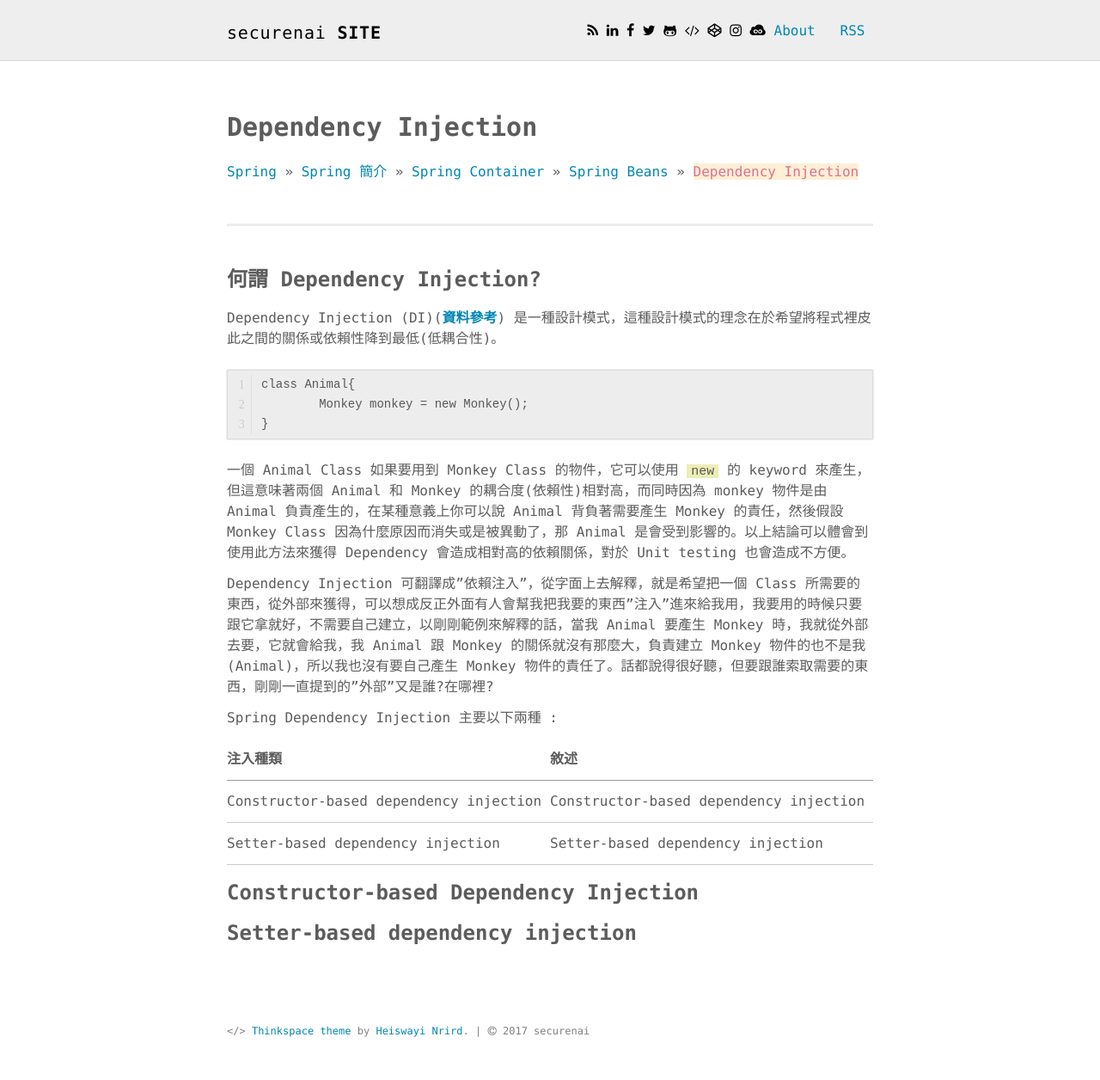
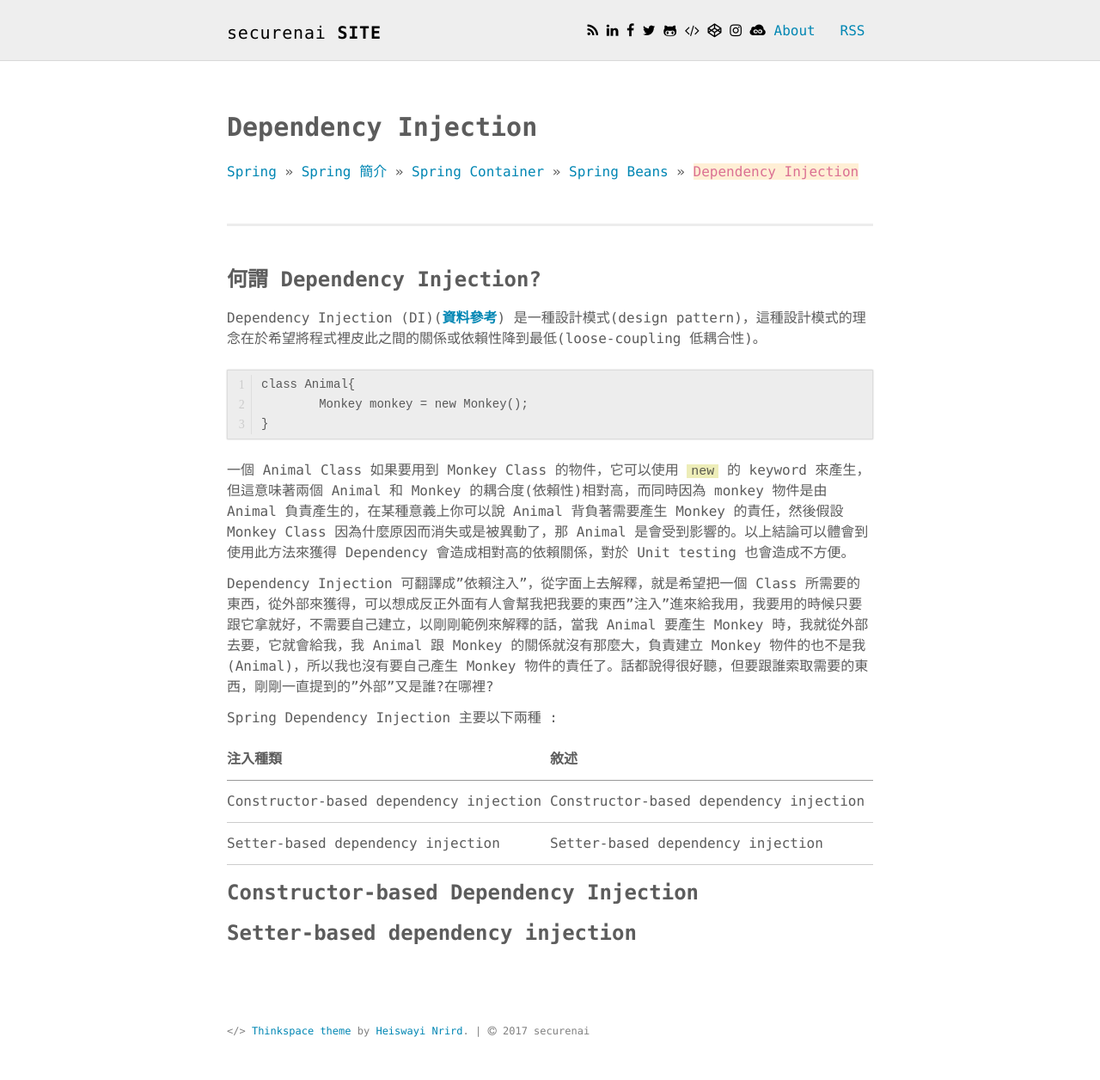
Before and after one commit to securenai/securenai.github.io, a Jekyll site: the page built from spring/spring_page4.md, in a window 1280 px wide. Shown: the whole page at 86% size. Built offline with Jekyll 4.4.1, drawn with Linux system fonts in a browser that asks for light colours; our own code applies the rules of GitHub Pages for plain Markdown files.

Commit message:
Update spring_page4.md

````diff
--- a/spring/spring_page4.md
+++ b/spring/spring_page4.md
@@ -18,7 +18,7 @@ published: true
 
 ### 何謂 Dependency Injection?
 
-Dependency Injection (DI)(**<a href="https://stackoverflow.com/questions/130794/what-is-dependency-injection?noredirect=1&lq=1" target="_blank">資料參考</a>**) 是一種設計模式，這種設計模式的理念在於希望將程式裡皮此之間的關係或依賴性降到最低(低耦合性)。
+Dependency Injection (DI)(**<a href="https://stackoverflow.com/questions/130794/what-is-dependency-injection?noredirect=1&lq=1" target="_blank">資料參考</a>**) 是一種設計模式(design pattern)，這種設計模式的理念在於希望將程式裡皮此之間的關係或依賴性降到最低(loose-coupling 低耦合性)。
 
 ```
 class Animal{
````
